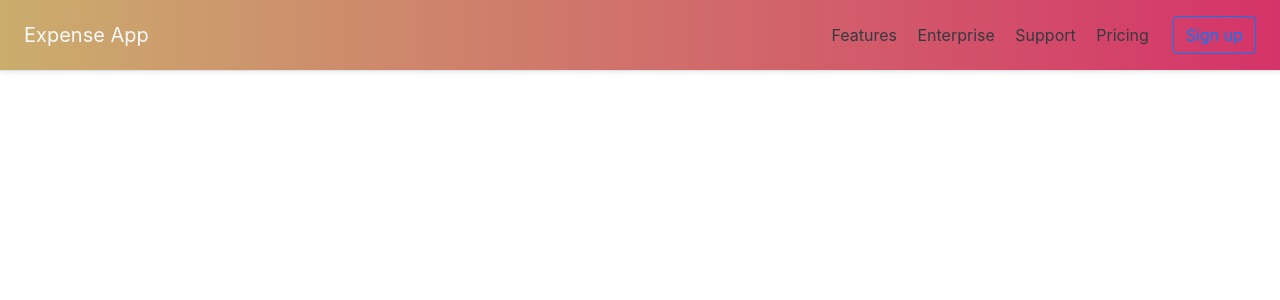
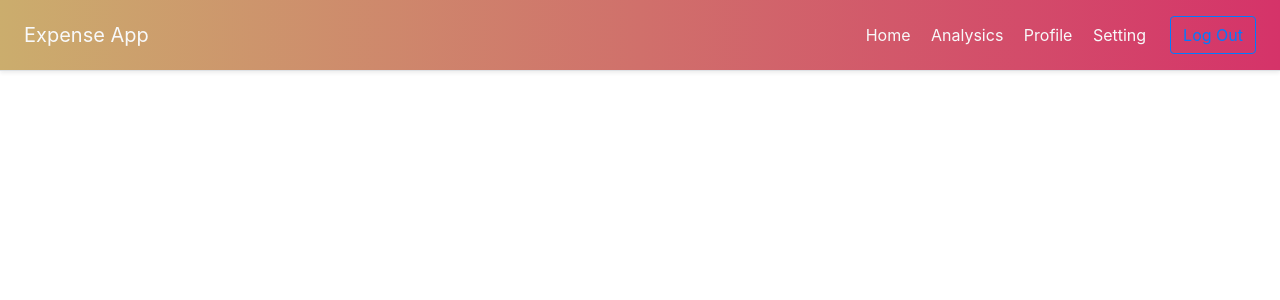
Before and after one commit to Sialsanwal/Expense-App-using-Flask, a Flask app: page /home in a window 1280 px wide. Shown: the top 300 px of the page. Run offline with Flask 2, Linux system fonts and the light colour scheme; some libraries are stand-ins or nearby versions.

Commit message:
nav bar set

```diff
--- a/templates/home.html
+++ b/templates/home.html
@@ -14,13 +14,13 @@
 <body>
   <div class="bg-nav text-light d-flex flex-column flex-md-row align-items-center p-3 px-md-4 mb-3 bg-white border-bottom shadow-sm">
     <h5 class="my-0 mr-md-auto font-weight-normal">Expense App</h5>
-    <nav class="my-2 my-md-0 mr-md-3">
-      <a class="p-2 text-dark" href="#">Features</a>
-      <a class="p-2 text-dark" href="#">Enterprise</a>
-      <a class="p-2 text-dark" href="#">Support</a>
-      <a class="p-2 text-dark" href="#">Pricing</a>
+    <nav class="text-light my-2 my-md-0 mr-md-3">
+      <a class="p-2 text-light" href="#">Home</a>
+      <a class="p-2 text-light" href="#">Analysics</a>
+      <a class="p-2 text-light" href="#">Profile</a>
+      <a class="p-2 text-light" href="#">Setting</a>
     </nav>
-    <a class="btn btn-outline-primary" href="#">Sign up</a>
+    <a class="btn btn-outline-primary" href="#">Log Out</a>
 </div>
 
 
```
